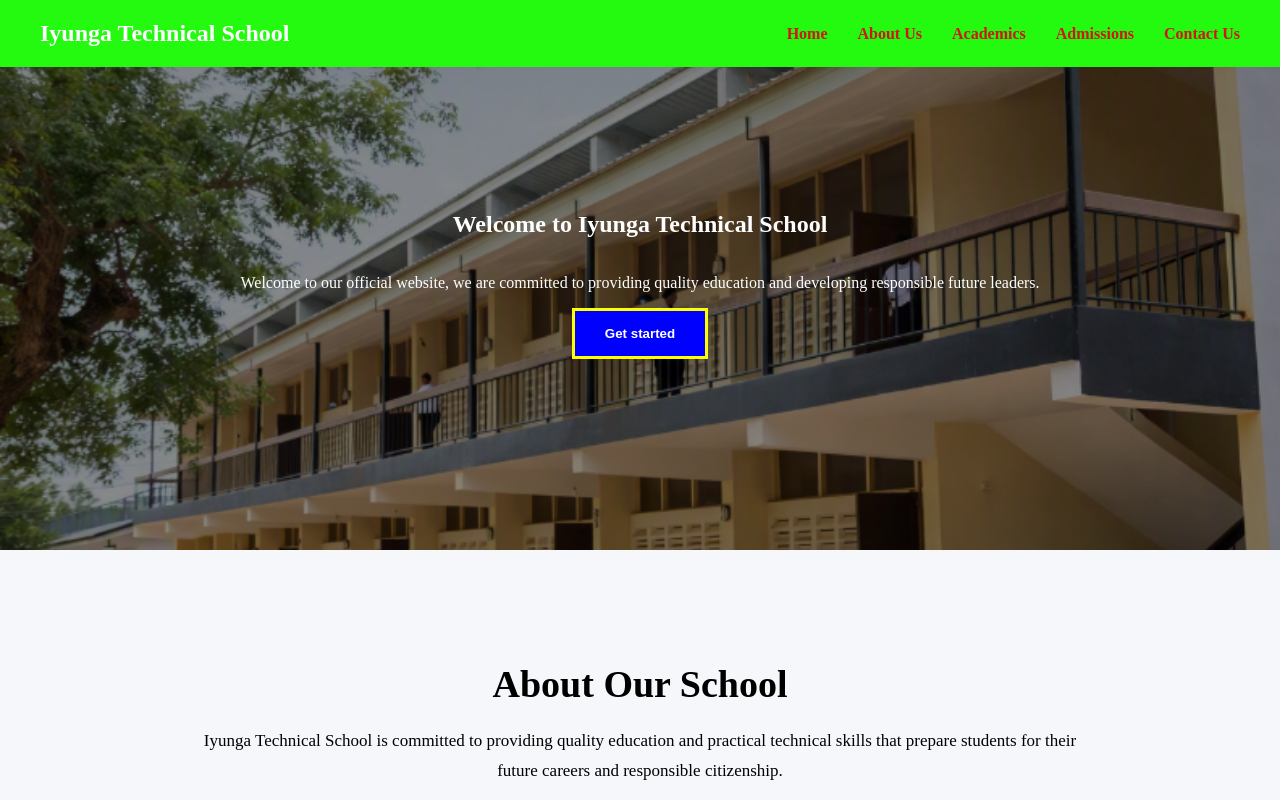
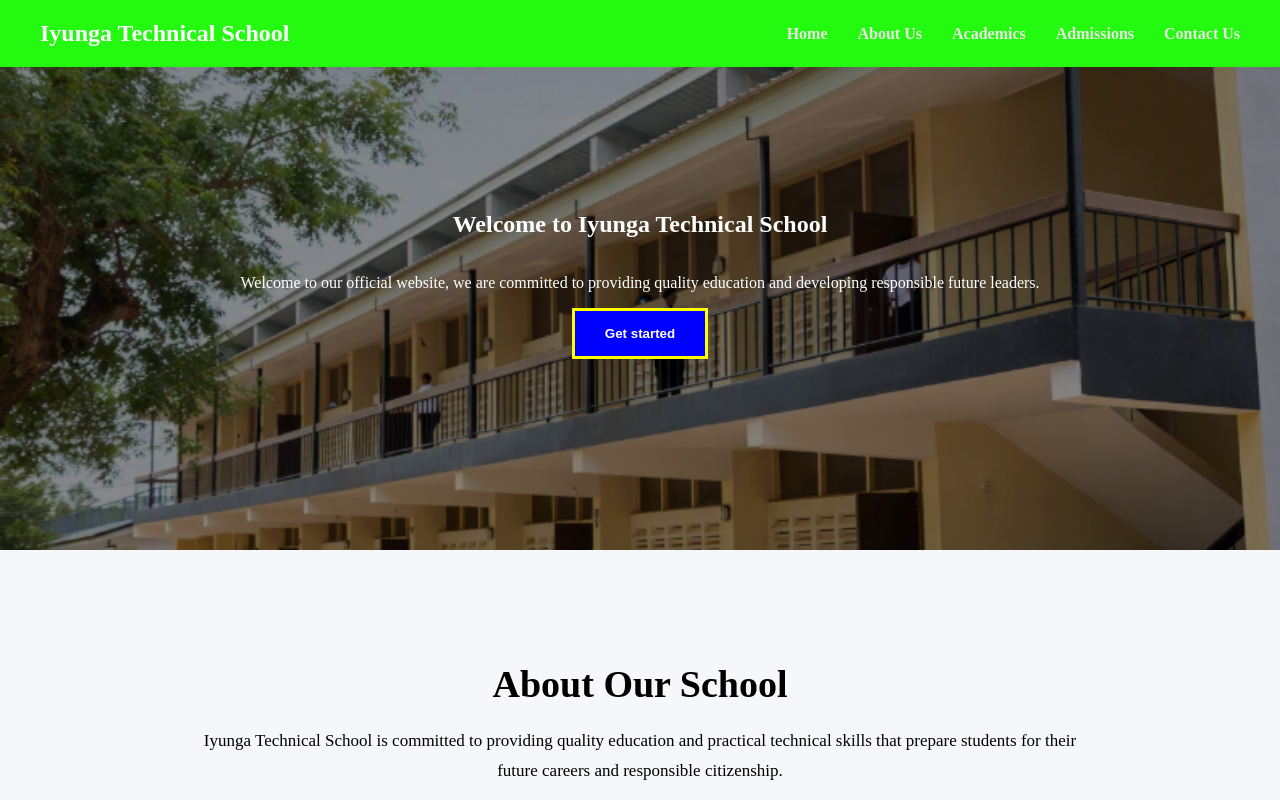
Before and after one commit to kelvinowenya2903-glitch/iyunga-technical-school, a React (Vite) app: page / in a window 1280 px wide. Shown: the top 800 px of the page. Built offline with nearby package versions, Linux system fonts and the light colour scheme.

Commit message:
Update homepage

```diff
--- a/src/index.css
+++ b/src/index.css
@@ -32,7 +32,7 @@ nav div {
 
 
 nav a {
-  color: rgb(212, 20, 20);
+  color: rgb(236, 229, 229);
   text-decoration: none;
   font-weight: bold;
   white-space: nowrap;
```
